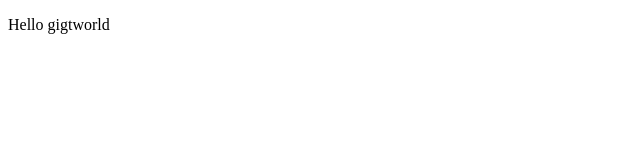
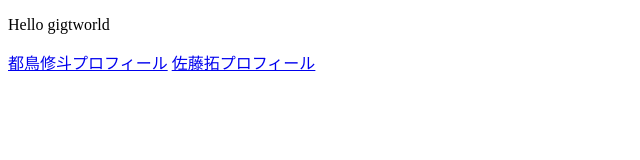
Before and after one commit to satou1024/kadai, a plain HTML site: page index.html in a window 1280 px wide. Shown: the whole page, without its empty margins (0-640 px from the left). Drawn offline with Linux system fonts and the light colour scheme.

Commit message:
バグ怖かった

```diff
--- a/index.html
+++ b/index.html
@@ -6,5 +6,7 @@
 </head>
 <body>
 <p>Hello gigtworld</p>
+<a href="profile_A.html">都鳥修斗プロフィール</a>
+<a href="profile_B.html">佐藤拓プロフィール</a>
 </body>
 </html>
```
